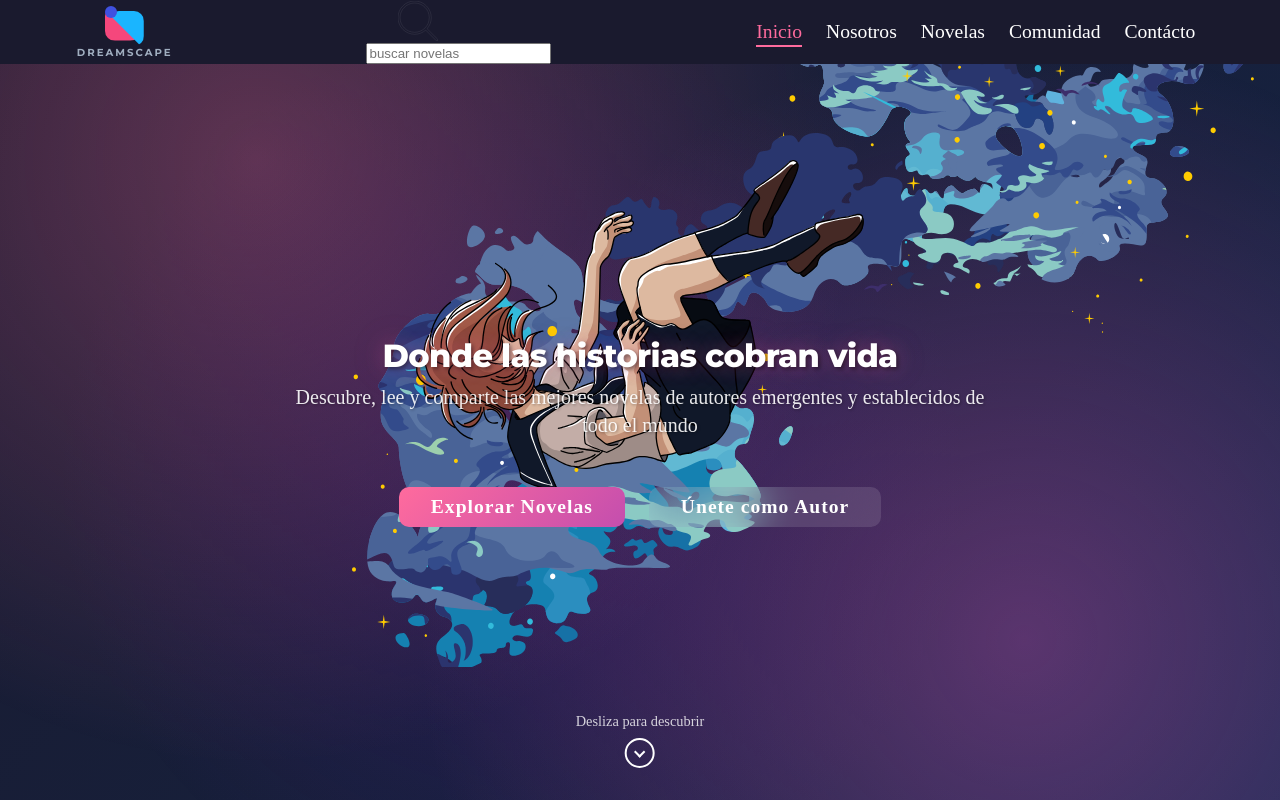
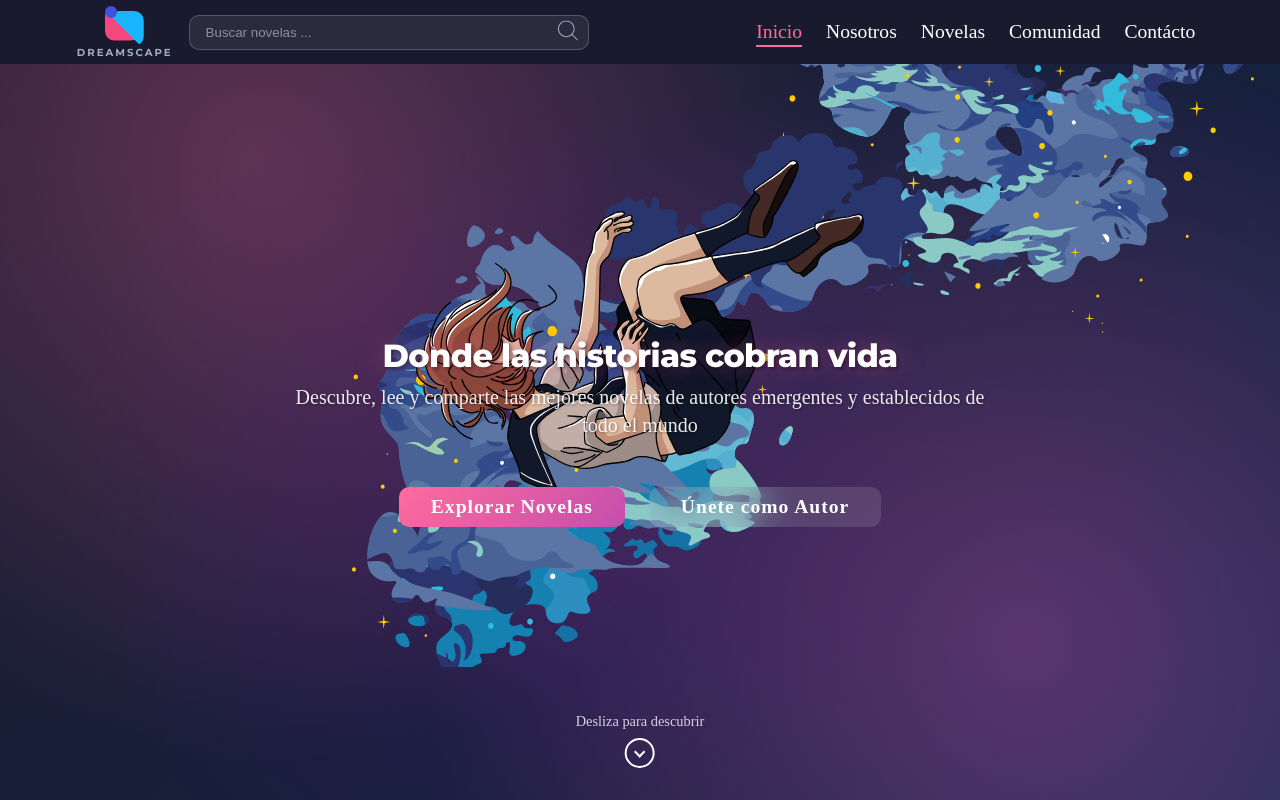
Before and after one commit to Spai26/dreamscape, a plain HTML site: page public_html/index.html in a window 1280 px wide. Shown: the top 800 px of the page. Drawn offline with Linux system fonts and the light colour scheme.

Commit message:
search on header

```diff
--- a/public_html/css/header.css
+++ b/public_html/css/header.css
@@ -1,4 +1,3 @@
-
 /* ========== header ========= */
 .header__main {
     width: 100%;
@@ -19,16 +18,12 @@
     justify-content: space-between;
     align-items: center;
     padding-block: 1rem;
+    width: 100%;
+    gap: 1rem;
 }
 
 .toogle-nav-open {
-    order: 1;
     color: var(--color9);
-}
-
-.toogle-nav-open:hover{
-    color: var(--color7);
-    text-shadow: 0 0 15px rgba(255, 107, 157, 0.5);
 }
 
 .toogle-nav-close {
@@ -95,6 +90,67 @@
     background-color: var(--color7);
 }
 
+/*========HEADER SEARCH========*/
+
+.header-search {
+    display: flex;
+    flex: 1 1 auto;
+    min-width: 0;
+    width: 100%;
+}
+
+.search-form {
+    display: flex;
+    flex: 1 1 auto;
+    align-items: center;
+    position: relative;
+    max-width: 400px;
+}
+
+.input-search {
+    flex: 1 1 auto;
+    color: var(--color-text-base);
+    border-radius: var(--2xl-border);
+    background: var(--n-input-bg);
+    backdrop-filter: blur(10px);
+    outline: none;
+    border: 1px solid var(--n-input-border);
+    height: 35px;
+    padding: 0 1rem;
+}
+
+.input-search::placeholder {
+    color: var(--color9);
+    opacity: 0.8;
+}
+
+.input-search:focus {
+    outline: none;
+    background: var(--input-bg);
+    border-color: var(--input-border);
+    box-shadow: 0 8px 25px var(--box-shadow);
+}
+
+.search-open{
+    position: absolute;
+    top: 50%;
+    right: 0.2rem;
+    transform: translateY(-50%);
+    cursor: pointer;
+    height: 100%;
+    width: 35px;
+}
+
+.search-open svg{
+    color: var(--color9);
+    font-size: 1rem;
+    width: 20px;
+    height: 20px;
+}
+
+.search-close {
+    display: none;
+}
 
 @media (max-width: 1024px) {
     .topnav-menu {
@@ -129,6 +185,7 @@
 }
 
 @media (min-width: 1025px) {
+
     .toogle-nav-open,
     .toogle-nav-close {
         display: none;
--- a/public_html/css/logo.css
+++ b/public_html/css/logo.css
@@ -3,6 +3,7 @@
     --cyan: #1AB5FF;
     --indigo: #3F51E0;
 }
+
 
 .header-logo{
     display: flex;
--- a/public_html/css/main.css
+++ b/public_html/css/main.css
@@ -736,6 +736,10 @@ body::before {
     .parallax__girl {
         top: 55%;
     }
+
+    .input-search {
+    width: 100%
+}
 }
 
 /* ========== movile ========= */
--- a/public_html/index.html
+++ b/public_html/index.html
@@ -22,9 +22,19 @@
                             DREAMSCAPE
                         </a>
                     </div>
-                    <search class="header-search">
-                        <button class="btn">
-                            <svg fill="none" stroke="currentColor" height="40px"
+                    <search class="header-search" id="header-search">
+                        <form action="./novels.html" method="get"
+                            class="search-form" role="search">
+                            <input type="text"
+                                placeholder="Buscar novelas ..."
+                                name="search"
+                                autocomplete="off"
+                                class="input-search">
+                            <!-- button search form -->
+                            <button class="search-open"
+                                aria-label="iniciar busqueda">
+                                <svg fill="currentColor" stroke="none"
+                                    height="40px"
                                     width="40px" version="1.1" id="Capa_1"
                                     viewBox="0 0 488.4 488.4"
                                     xml:space="preserve">
@@ -39,31 +49,38 @@
                                     </g>
                                 </svg>
                             </button>
+                        </form>
+                        <!-- button close form -->
+                        <button type="button" class="search-close"
+                            aria-label="Cerrar buscador">
+                            <svg width="40px" height="40px"
+                                viewBox="0 0 24 24" fill="currentColor">
+                                <path
+                                    d="M20.7457 3.32851C20.3552 2.93798 19.722 2.93798 19.3315 3.32851L12.0371 10.6229L4.74275 3.32851C4.35223 2.93798 3.71906 2.93798 3.32854 3.32851C2.93801 3.71903 2.93801 4.3522 3.32854 4.74272L10.6229 12.0371L3.32856 19.3314C2.93803 19.722 2.93803 20.3551 3.32856 20.7457C3.71908 21.1362 4.35225 21.1362 4.74277 20.7457L12.0371 13.4513L19.3315 20.7457C19.722 21.1362 20.3552 21.1362 20.7457 20.7457C21.1362 20.3551 21.1362 19.722 20.7457 19.3315L13.4513 12.0371L20.7457 4.74272C21.1362 4.3522 21.1362 3.71903 20.7457 3.32851Z"
+                                    fill="#fff" />
+                            </svg>
+                        </button>
+                    </search>
 
-                        <form action="./novels.html" method="post">
-                            <input type="text" placeholder="buscar novelas">
-                            <button type="submit"></button>
-                        </form>
-
-                    </search>
+                    <!-- button navbar -->
                     <button
                         class="toogle-nav-open"
                         aria-controls="topnav-menu"
                         aria-expanded="false"
                         aria-label="Abrir menu de navegación">
-                        <svg width="40px" height="40px" viewBox="0 0 800 800"
+                        <svg width="40px" height="40px"
+                            viewBox="0 0 800 800"
                             fill="none">
                             <path stroke="currentColor"
-                                stroke-linecap="round" stroke-linejoin="round"
+                                stroke-linecap="round"
+                                stroke-linejoin="round"
                                 stroke-width="66.667"
                                 d="M666.667 600H133.333h533.334ZM666.667 466.667H133.333h533.334ZM666.667 333.333H133.333h533.334ZM666.667 200H133.333h533.334Z" />
                         </svg>
                     </button>
-
                     <nav>
                         <div class="topnav-menu" id="topnav-menu"
                             data-visible="false">
-
                             <button
                                 class="toogle-nav-close"
                                 aria-controls="nav-links"
```
Also changed, not shown: public_html/logo.html (added, +27 -0 lines). Lines whose indentation alone changed are shown as unchanged.
